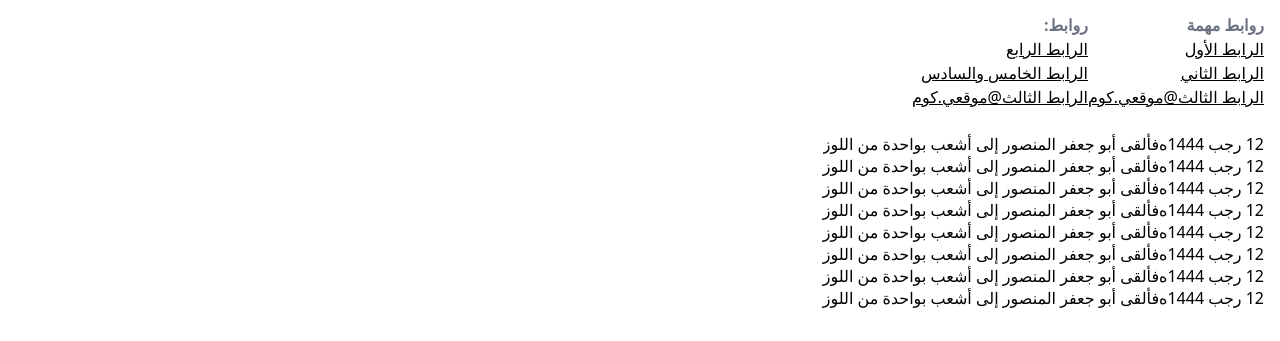
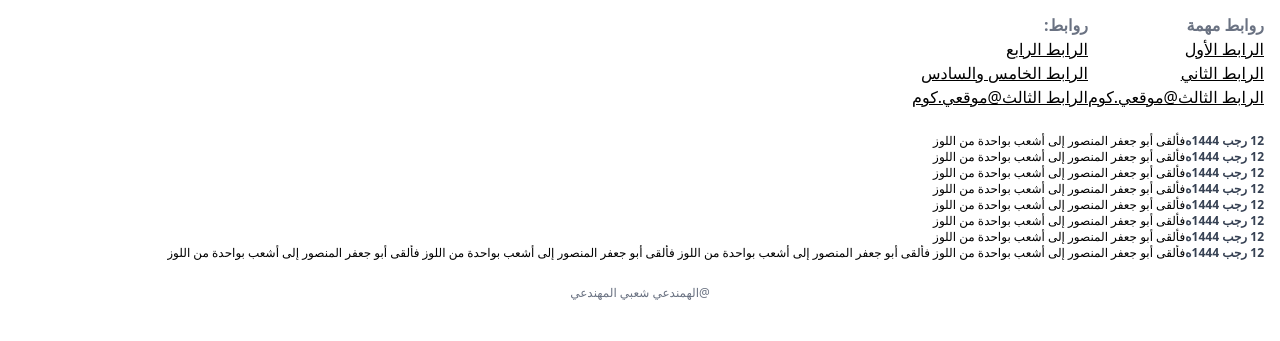
Before and after one commit to mr1lazycoder/CHClone, a website: page index.html in a window 1280 px wide. Shown: the part 459-800 px from the top of the page. Drawn offline with Linux system fonts and the light colour scheme.

Commit message:
اكمال النسخة صفر من صفحة البداية

```diff
--- a/index.html
+++ b/index.html
@@ -40,51 +40,61 @@
     </main>
 
 
-    <section>
+    <section class="">
         <table class="table-auto">
-            <tbody>
-                <tr>
-                    <td class="text-nowrap">12 رجب 1444ه</td>
-                    <td class="overflow-ellipsis truncate ">فألقى أبو جعفر المنصور إلى أشعب بواحدة من اللوز </td>
+            <tbody class="">
+                <tr class="space-x-2">
+                    <td class="font-bold text-gray-700 text-nowrap text-xs">12 رجب 1444ه</td>
+                    <td class="text-xs text-nowrap">فألقى أبو جعفر المنصور إلى أشعب بواحدة من اللوز </td>
                 </tr>
 
                 <tr>
-                    <td>12 رجب 1444ه</td>
-                    <td>فألقى أبو جعفر المنصور إلى أشعب بواحدة من اللوز </td>
+                    <td class="font-bold text-gray-700 text-nowrap text-xs">12 رجب 1444ه</td>
+                    <td class="text-xs text-nowrap">فألقى أبو جعفر المنصور إلى أشعب بواحدة من اللوز </td>
                 </tr>
 
                 <tr>
-                    <td>12 رجب 1444ه</td>
-                    <td>فألقى أبو جعفر المنصور إلى أشعب بواحدة من اللوز </td>
+                    <td class="font-bold text-gray-700 text-nowrap text-xs">12 رجب 1444ه</td>
+                    <td class="text-xs text-nowrap">فألقى أبو جعفر المنصور إلى أشعب بواحدة من اللوز </td>
                 </tr>
 
                 <tr>
-                    <td>12 رجب 1444ه</td>
-                    <td>فألقى أبو جعفر المنصور إلى أشعب بواحدة من اللوز </td>
+                    <td class="font-bold text-gray-700 text-nowrap text-xs">12 رجب 1444ه</td>
+                    <td class="text-xs text-nowrap">فألقى أبو جعفر المنصور إلى أشعب بواحدة من اللوز </td>
                 </tr>
 
                 <tr>
-                    <td>12 رجب 1444ه</td>
-                    <td>فألقى أبو جعفر المنصور إلى أشعب بواحدة من اللوز </td>
+                    <td class="font-bold text-gray-700 text-nowrap text-xs">12 رجب 1444ه</td>
+                    <td class="text-xs text-nowrap">فألقى أبو جعفر المنصور إلى أشعب بواحدة من اللوز </td>
                 </tr>
 
                 <tr>
-                    <td>12 رجب 1444ه</td>
-                    <td>فألقى أبو جعفر المنصور إلى أشعب بواحدة من اللوز </td>
+                    <td class="font-bold text-gray-700 text-nowrap text-xs">12 رجب 1444ه</td>
+                    <td class="text-xs text-nowrap">فألقى أبو جعفر المنصور إلى أشعب بواحدة من اللوز </td>
                 </tr>
 
                 <tr>
-                    <td>12 رجب 1444ه</td>
-                    <td>فألقى أبو جعفر المنصور إلى أشعب بواحدة من اللوز </td>
+                    <td class="font-bold text-gray-700 text-nowrap text-xs">12 رجب 1444ه</td>
+                    <td class="text-xs text-nowrap">فألقى أبو جعفر المنصور إلى أشعب بواحدة من اللوز </td>
                 </tr>
 
                 <tr>
-                    <td>12 رجب 1444ه</td>
-                    <td>فألقى أبو جعفر المنصور إلى أشعب بواحدة من اللوز </td>
+                    <td class="font-bold text-gray-700 text-nowrap text-xs">12 رجب 1444ه</td>
+                    <td class="text-xs  line-clamp-1">فألقى أبو جعفر المنصور إلى أشعب بواحدة من اللوز
+                        فألقى أبو جعفر المنصور إلى أشعب بواحدة من اللوز
+                        فألقى أبو جعفر المنصور إلى أشعب بواحدة من اللوز
+                        فألقى أبو جعفر المنصور إلى أشعب بواحدة من اللوز
+
+                    </td>
                 </tr>
 
             </tbody>
         </table>
     </section>
+
+
+    <footer class="text-center my-6">
+        <p class="text-xs text-gray-500 ">@الهمندعي شعبي المهندعي</p>
+    </footer>
 </body>
 </html>
```
Also changed, not shown: src/output.css.
